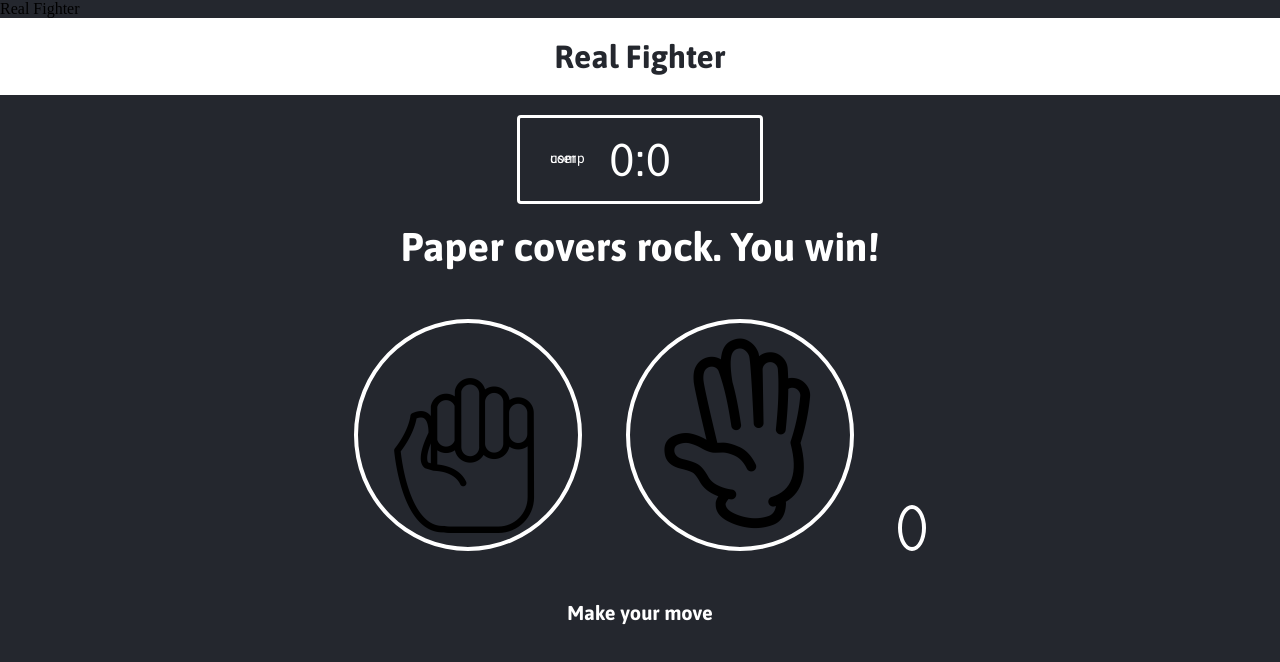
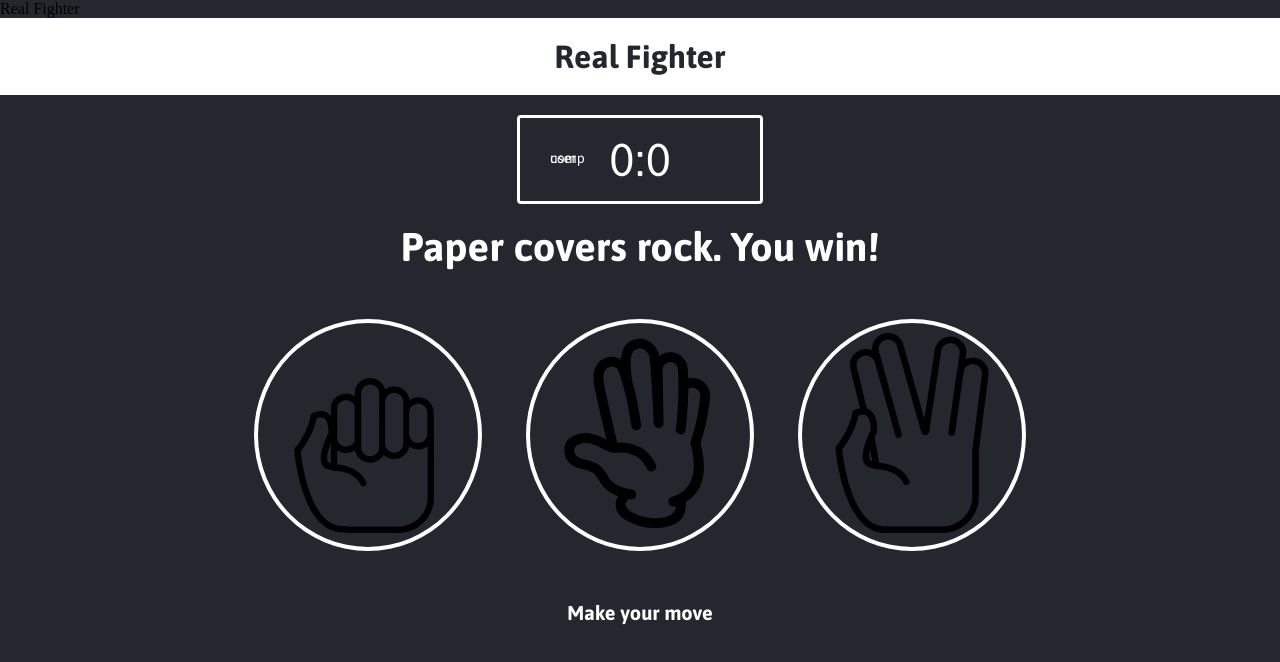
Before and after one commit to matt11111/TheFinalProject, a plain HTML site: page index.html in a window 1280 px wide. Drawn offline with Linux system fonts and the light colour scheme.

Commit message:
Update index.html
put scissors image

```diff
--- a/index.html
+++ b/index.html
@@ -28,7 +28,7 @@
                 <img src="https://github.com/matt11111/TheFinalProject/blob/master/paper.png" alt="">
                 </div>
                 <div class="choice" id="s">
-                  <img src="images/scissors.png" alt="">
+                  <img src="https://github.com/matt11111/TheFinalProject/blob/master/scissors.png" alt="">
                 </div>
         </div>
 
```
